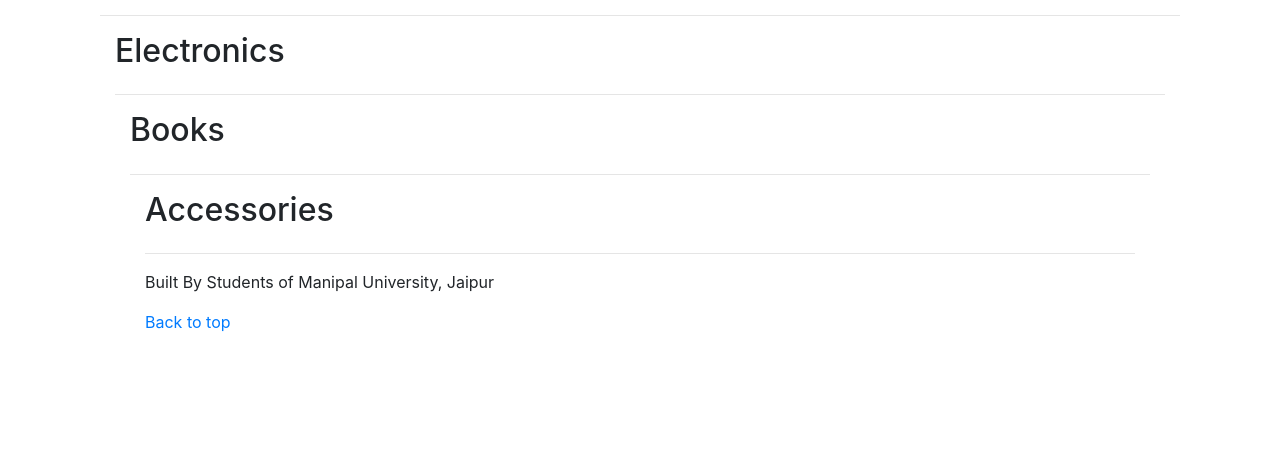
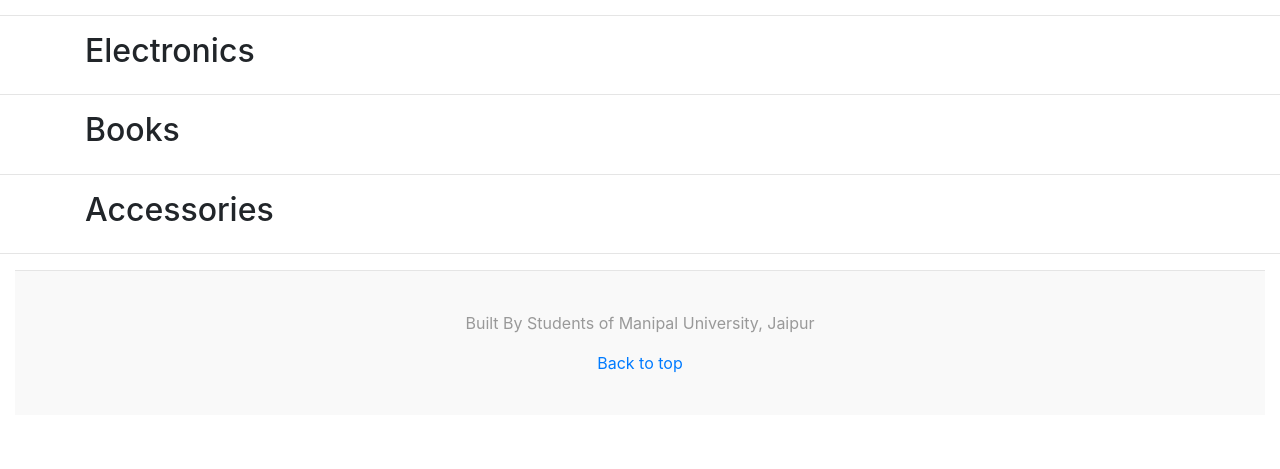
Before and after one commit to ishaanverma/muj-marketplace, a Django app: page / in a window 1280 px wide; the page is wider, and only the part inside the window is pictured. Shown: the part 1338-1807 px from the top of that part. Before the commit the page ends 1670 px from the top of that part, so only its background shows below. Run offline with Django 3.2, Linux system fonts and the light colour scheme; data that the repository does not hold is empty; parts of the project's set-up code (start-up, migrations or seed data) failed here and were passed over; some libraries are stand-ins or nearby versions.

Commit message:
Fixed home.html

```diff
--- /dev/null
+++ b/src/templates/base/footer.html
@@ -0,0 +1,22 @@
+<div class="container-fluid">
+    <div class="footer">
+        <p>Built By Students of Manipal University, Jaipur</p>
+        <a href="#">Back to top</a>
+    </div>
+</div>
+<div class="whitespace">
+</div>
+
+<style>
+.footer {
+    padding: 2.5rem 0;
+    color: #999;
+    text-align: center;
+    background-color: #f9f9f9;
+    border-top: .05rem solid #e5e5e5;
+}
+.whitespace {
+    height: 54px;
+}
+
+</style>
--- a/src/templates/home/home.html
+++ b/src/templates/home/home.html
@@ -47,8 +47,8 @@
         <a href="{% url 'account:logout' %}" class="btn btn-info">Logout</a>
     </div>
     {% endif %}
-    <div class="container">
-        <div class="container-fluid category-section">
+
+        <div class="container">
             <div class="category-section">
                 <div class="title">
                         <h2 class="title-text">Featured</h2>
@@ -64,10 +64,11 @@
                                     </div>
                                 {% endif %}
                         {% endfor %}
+                </div>
             </div>
         </div>
         <hr>
-        <div class="container-fluid">
+        <div class="container">
             <div class="category-section">
                     <div class="title">
                             <h2 class="title-text">Electronics</h2>
@@ -83,10 +84,11 @@
                                         </div>
                                     {% endif %}
                             {% endfor %}
+                </div>
             </div>
         </div>
         <hr>
-        <div class="container-fluid">
+        <div class="container">
             <div class="category-section">
                     <div class="title">
                             <h2 class="title-text">Books</h2>
@@ -102,10 +104,11 @@
                                         </div>
                                     {% endif %}
                             {% endfor %}
+                </div>
             </div>
         </div>
         <hr>
-        <div class="container-fluid">
+        <div class="container">
             <div class="category-section">
                 <div class="title">
                         <h2 class="title-text">Accessories</h2>
@@ -121,18 +124,12 @@
                                     </div>
                                 {% endif %}
                         {% endfor %}
+                </div>
             </div>
         </div>
         <hr>
-    </div>
-    <div class="container-fluid">
-        <div class="footer">
-            <p>Built By Students of Manipal University, Jaipur</p>
-            <a href="#">Back to top</a>
-        </div>
-    </div>
-    <div class="whitespace">
-    </div>
+
+    {% include 'base/footer.html' %}
 
 {% endblock %}
 
```
Also changed, not shown: src/marketplace/static_proj/css/home.css (+0 -9 lines).
